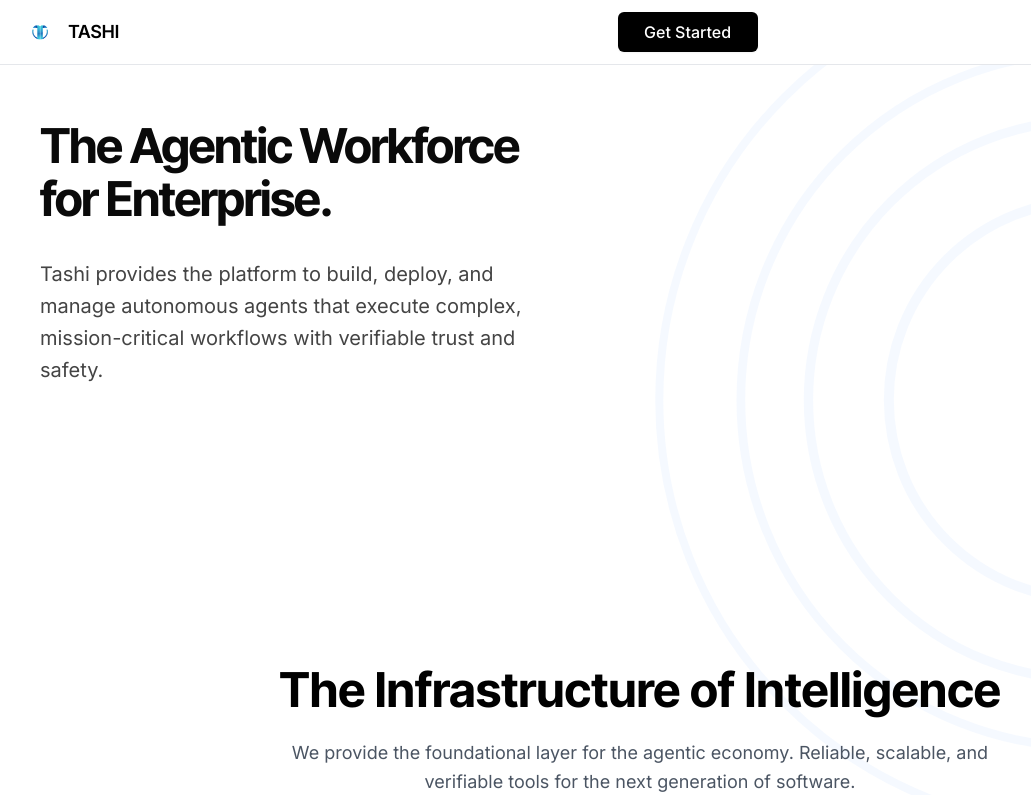
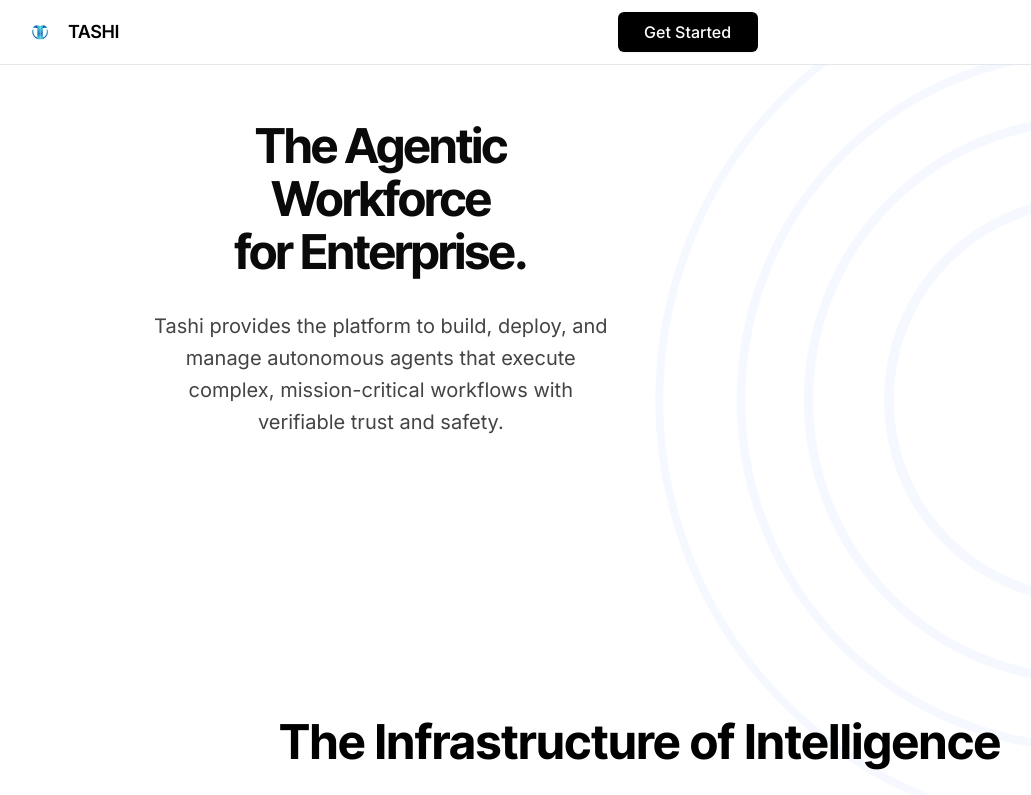
Before and after one commit to T361/tashitechwebsite, a React (Vite) app: page / in a window 1280 px wide. Shown: the top 795 px of the page, without its empty margins (0-1031 px from the left). Built offline with nearby package versions, Linux system fonts and the light colour scheme.

Commit message:
Hero text block shifted right above ripple for improved alignment

```diff
--- a/components/HeroView.tsx
+++ b/components/HeroView.tsx
@@ -27,8 +27,15 @@ const HeroView: React.FC = () => {
           zIndex: 1,
         }}
       >
-        {/* Left: Text */}
-        <div style={{ textAlign: "left" }}>
+        {/* Left: Text (shifted right, above ripple) */}
+        <div
+          style={{
+            textAlign: "center",
+            marginLeft: "20%",
+            marginRight: "auto",
+            maxWidth: 600,
+          }}
+        >
           <h1
             style={{
               fontFamily: 'Inter Tight, Inter, Arial, sans-serif',
```
